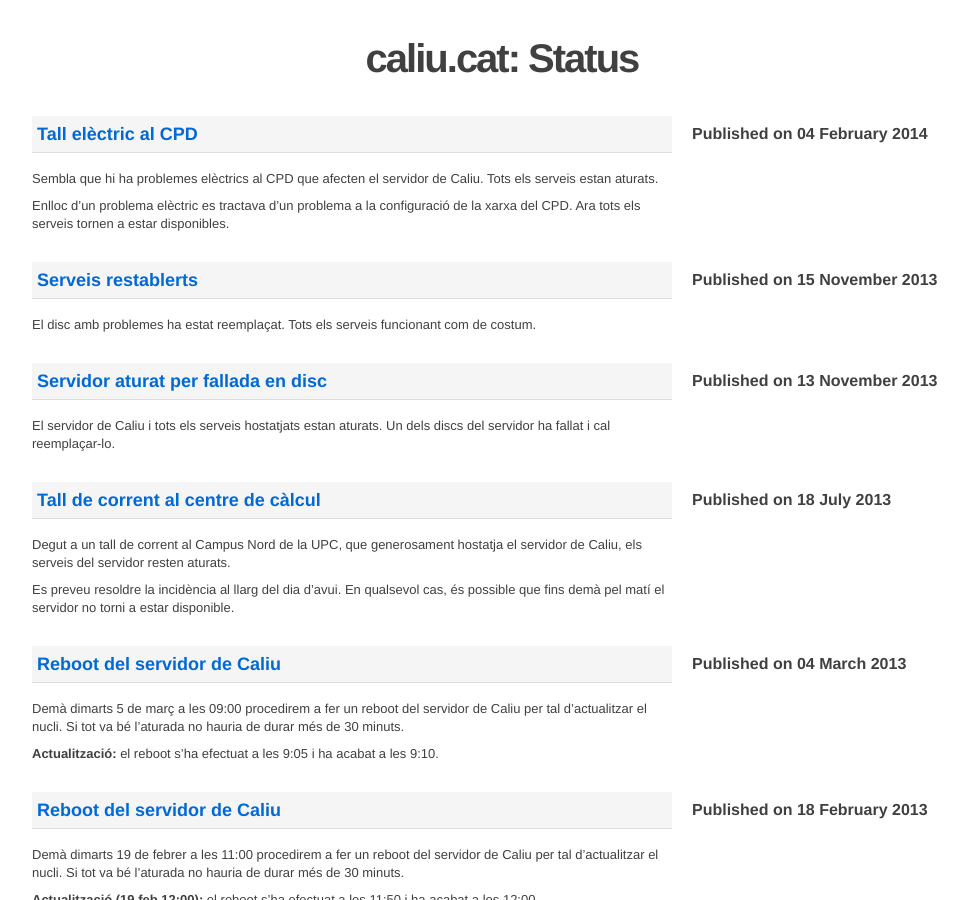
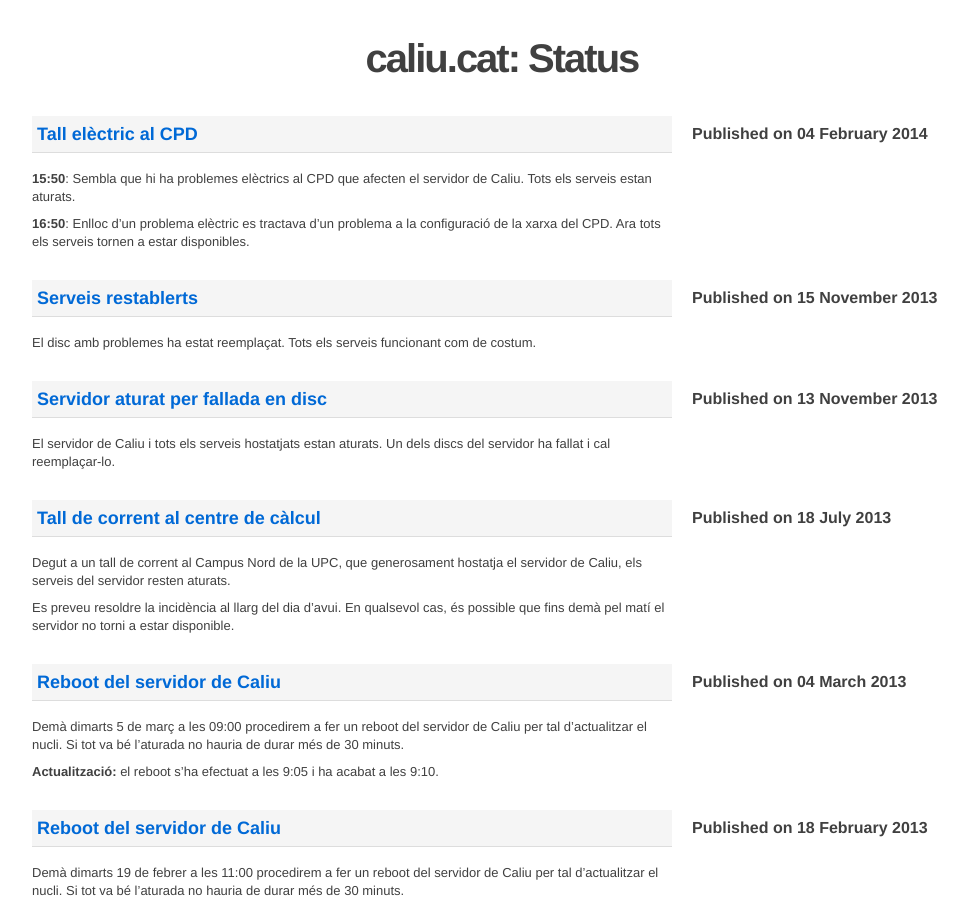
Before and after one commit to caliu/status, a Jekyll site: the page built from index.html, in a window 1280 px wide and 900 px high. Shown: the whole window, without its empty margins (138-1106 px from the left). Built offline with Jekyll 4.4.1, drawn with Linux system fonts in a browser that asks for light colours; the list of posts is cut into pages by our own code.

Commit message:
Update 2014-02-04-tall-electric.md

```diff
--- a/_posts/2014/2014-02-04-tall-electric.md
+++ b/_posts/2014/2014-02-04-tall-electric.md
@@ -5,6 +5,6 @@
 
 ---
 
-Sembla que hi ha problemes elèctrics al CPD que afecten el servidor de Caliu. Tots els serveis estan aturats.
+**15:50**: Sembla que hi ha problemes elèctrics al CPD que afecten el servidor de Caliu. Tots els serveis estan aturats.
 
-Enlloc d'un problema elèctric es tractava d'un problema a la configuració de la xarxa del CPD. Ara tots els serveis tornen a estar disponibles.
+**16:50**: Enlloc d'un problema elèctric es tractava d'un problema a la configuració de la xarxa del CPD. Ara tots els serveis tornen a estar disponibles.
```
